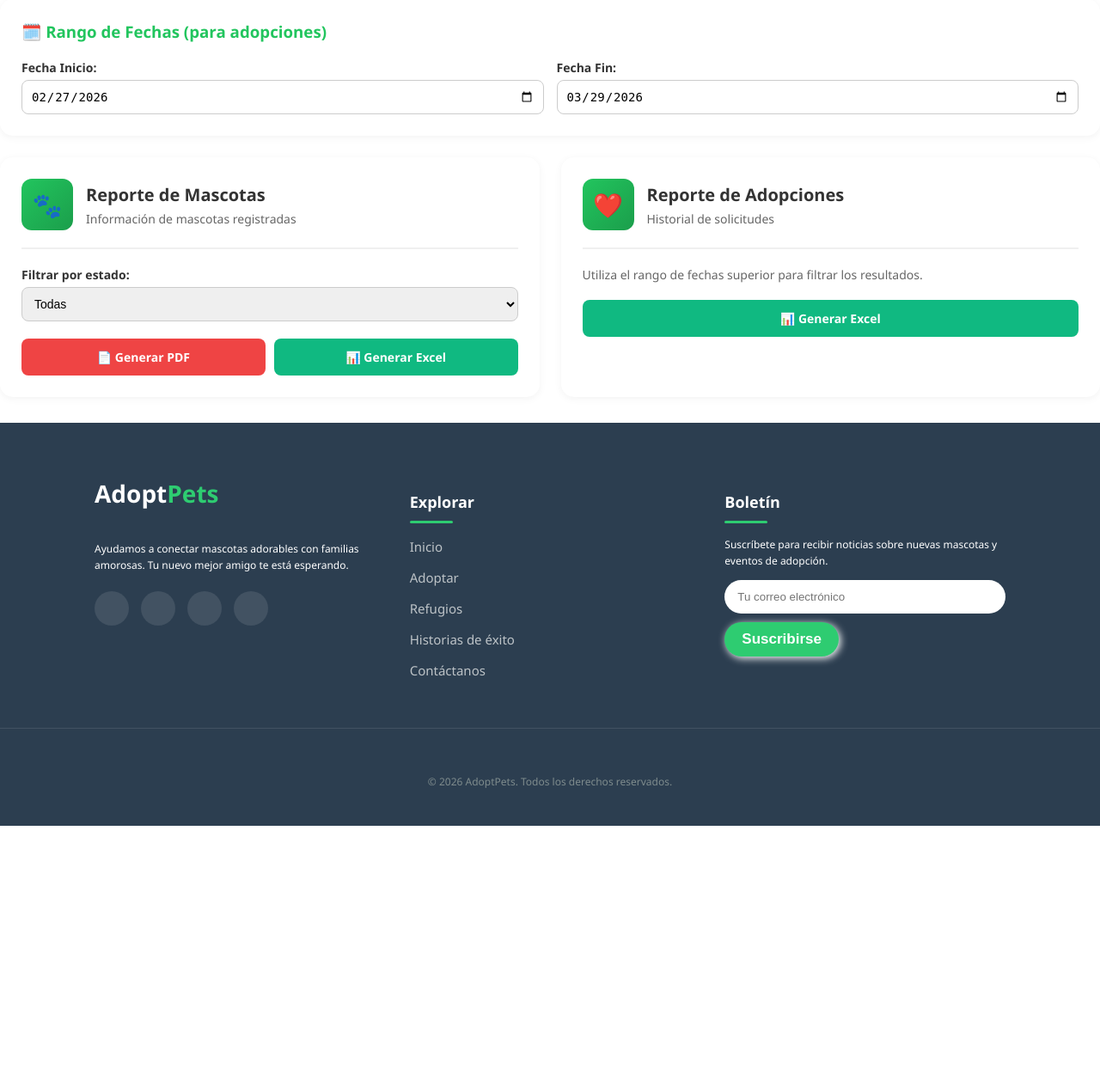
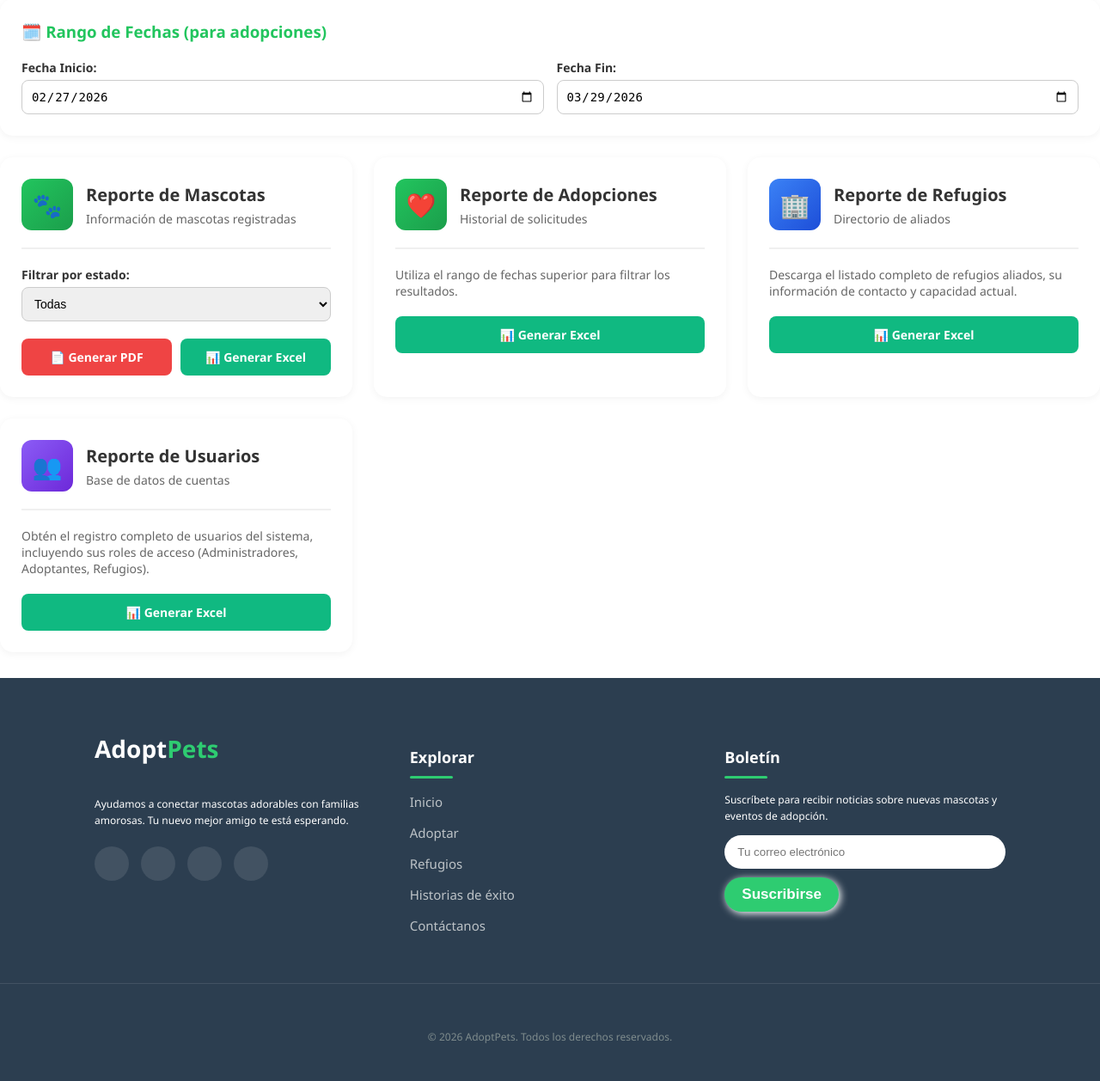
Before and after one commit to HayAky/AdoptPets-PYTHON, a Django app: page /reportes/panel/ in a window 1280 px wide. Shown: the part 442-1700 px from the top of the page at 86% size. Before the commit the page ends 1403 px from the top, so only its background shows below. Run offline with Django 5.2, Linux system fonts and the light colour scheme; the visitor is signed in with stand-in values (Sample User, id 1).

Commit message:
actualizacion de repo

```diff
--- a/adopciones/templates/adopciones/admin_detalle.html
+++ b/adopciones/templates/adopciones/admin_detalle.html
@@ -4,6 +4,7 @@
 {% block title %}Detalle de Adopción - AdoptPets{% endblock %}
 
 {% block extra_css %}
+    {{ block.super }}
     <link href="{% static 'css/admin_listas.css' %}" rel="stylesheet">
     <style>
         .detail-grid { display: grid; grid-template-columns: 1fr 1fr; gap: 30px; margin-bottom: 30px; }
--- a/adopciones/templates/adopciones/admin_lista.html
+++ b/adopciones/templates/adopciones/admin_lista.html
@@ -4,6 +4,7 @@
 {% block title %}Gestión de Adopciones - AdoptPets{% endblock %}
 
 {% block extra_css %}
+    {{ block.super }}
     <link href="{% static 'css/admin_listas.css' %}" rel="stylesheet">
 {% endblock %}
 
--- a/blog/templates/blog/admin_lista.html
+++ b/blog/templates/blog/admin_lista.html
@@ -2,7 +2,10 @@
 {% load static %}
 
 {% block title %}Gestión de Blogs - AdoptPets{% endblock %}
-{% block extra_css %}<link href="{% static 'css/admin_listas.css' %}" rel="stylesheet">{% endblock %}
+{% block extra_css %}
+    {{ block.super }}
+    <link href="{% static 'css/admin_listas.css' %}" rel="stylesheet">
+{% endblock %}
 
 {% block content %}
 <div class="admin-layout">
--- a/reportes/templates/reportes/reportes.html
+++ b/reportes/templates/reportes/reportes.html
@@ -4,6 +4,7 @@
 {% block title %}Reportes - AdoptPets{% endblock %}
 
 {% block extra_css %}
+    {{ block.super }}
     <style>
         .page-header { background: white; padding: 25px 30px; border-radius: 15px; margin-bottom: 25px; box-shadow: 0 2px 10px rgba(0,0,0,0.05); }
         .page-header h1 { color: #22C55E; font-size: 28px; margin-bottom: 10px; }
@@ -86,12 +87,43 @@
                     </div>
                 </div>
 
+
+
                 <p style="color: #666; font-size: 14px; margin: 15px 0;">Utiliza el rango de fechas superior para filtrar los resultados.</p>
 
                 <div class="button-group">
                     <a href="#" class="btn btn-excel" onclick="descargarAdopcionesExcel()">📊 Generar Excel</a>
                 </div>
             </div>
+
+            <div class="report-card">
+                <div class="report-header">
+                    <div class="report-icon" style="background: linear-gradient(135deg, #3b82f6 0%, #1d4ed8 100%);">🏢</div>
+                    <div class="report-title">
+                        <h3 style="margin-top: 0;">Reporte de Refugios</h3>
+                        <p style="margin: 0; color: #666; font-size: 14px;">Directorio de aliados</p>
+                    </div>
+                </div>
+                <p style="color: #666; font-size: 14px; margin: 15px 0;">Descarga el listado completo de refugios aliados, su información de contacto y capacidad actual.</p>
+                <div class="button-group">
+                    <a href="{% url 'reporte_refugios_excel' %}" class="btn btn-excel">📊 Generar Excel</a>
+                </div>
+            </div>
+
+            <div class="report-card">
+                <div class="report-header">
+                    <div class="report-icon" style="background: linear-gradient(135deg, #8b5cf6 0%, #6d28d9 100%);">👥</div>
+                    <div class="report-title">
+                        <h3 style="margin-top: 0;">Reporte de Usuarios</h3>
+                        <p style="margin: 0; color: #666; font-size: 14px;">Base de datos de cuentas</p>
+                    </div>
+                </div>
+                <p style="color: #666; font-size: 14px; margin: 15px 0;">Obtén el registro completo de usuarios del sistema, incluyendo sus roles de acceso (Administradores, Adoptantes, Refugios).</p>
+                <div class="button-group">
+                    <a href="{% url 'reporte_usuarios_excel' %}" class="btn btn-excel">📊 Generar Excel</a>
+                </div>
+            </div>
+
         </div>
     </main>
 </div>
--- a/reportes/urls.py
+++ b/reportes/urls.py
@@ -11,4 +11,10 @@ urlpatterns = [
 
     # Descargas PDF
     path('mascotas/pdf/', views.reporte_mascotas_pdf, name='reporte_mascotas_pdf'),
+# ... debajo de las descargas que ya tenías ...
+    path('refugios/excel/', views.reporte_refugios_excel, name='reporte_refugios_excel'),
+    path('usuarios/excel/', views.reporte_usuarios_excel, name='reporte_usuarios_excel'),
+        path('adopciones/pdf/', views.reporte_adopciones_pdf, name='reporte_adopciones_pdf'),
+    path('refugios/pdf/', views.reporte_refugios_pdf, name='reporte_refugios_pdf'),
+    path('usuarios/pdf/', views.reporte_usuarios_pdf, name='reporte_usuarios_pdf'),
 ]
--- a/reportes/views.py
+++ b/reportes/views.py
@@ -124,3 +124,128 @@ def reporte_mascotas_pdf(request):
 
     p.save()
     return response
+
+
+# ==========================================
+# 4. GENERADORES FALTANTES (REFUGIOS Y USUARIOS)
+# ==========================================
+@roles_permitidos(['ADMIN'])
+def reporte_refugios_excel(request):
+    response = HttpResponse(content_type='text/csv')
+    response['Content-Disposition'] = 'attachment; filename="reporte_refugios.csv"'
+    response.write(u'\ufeff'.encode('utf8'))  # Soporte para tildes
+    writer = csv.writer(response)
+
+    # Encabezados
+    writer.writerow(['ID', 'Nombre de Fundación', 'Localidad', 'Teléfono', 'Email', 'Capacidad Máxima', 'Estado'])
+
+    for r in Refugio.objects.all():
+        estado = "Activo" if r.activo else "Inactivo"
+        writer.writerow([r.id_refugio, r.nombre_refugio, r.localidad, r.telefono, r.email, r.capacidad_maxima, estado])
+
+    return response
+
+
+@roles_permitidos(['ADMIN'])
+def reporte_usuarios_excel(request):
+    response = HttpResponse(content_type='text/csv')
+    response['Content-Disposition'] = 'attachment; filename="reporte_usuarios.csv"'
+    response.write(u'\ufeff'.encode('utf8'))
+    writer = csv.writer(response)
+
+    # Encabezados
+    writer.writerow(['ID', 'Nombre', 'Apellido', 'Cédula', 'Email', 'Teléfono', 'Roles'])
+
+    for u in Usuario.objects.all():
+        # Juntamos los roles en un solo texto (Ej: "ADMIN, REFUGIO")
+        roles = ", ".join([rol.nombre_rol for rol in u.roles.all()])
+        writer.writerow([u.id, u.nombre, u.apellido, u.cedula, u.email, u.telefono, roles])
+
+    return response
+
+
+from reportlab.lib.pagesizes import letter
+from reportlab.pdfgen import canvas
+
+
+@roles_permitidos(['ADMIN'])
+def reporte_adopciones_pdf(request):
+    fecha_inicio = request.GET.get('fechaInicio')
+    fecha_fin = request.GET.get('fechaFin')
+
+    response = HttpResponse(content_type='application/pdf')
+    response['Content-Disposition'] = 'inline; filename="reporte_adopciones.pdf"'
+    p = canvas.Canvas(response, pagesize=letter)
+
+    p.setFont("Helvetica-Bold", 16)
+    p.drawString(50, 750, "Reporte de Adopciones - AdoptPets")
+    p.line(50, 740, 550, 740)
+
+    adopciones = Adopcion.objects.all()
+    if fecha_inicio and fecha_fin:
+        adopciones = adopciones.filter(fecha_solicitud__range=[fecha_inicio, fecha_fin])
+        p.setFont("Helvetica", 10)
+        p.drawString(50, 725, f"Periodo: {fecha_inicio} a {fecha_fin}")
+
+    y = 700
+    p.setFont("Helvetica", 10)
+    for a in adopciones:
+        texto = f"Fecha: {a.fecha_solicitud.strftime('%Y-%m-%d')} | Mascota: {a.mascota.nombre} | Adoptante: {a.adoptante.nombre} {a.adoptante.apellido} | Estado: {a.estado_adopcion}"
+        p.drawString(50, y, texto)
+        y -= 20
+        if y < 50:
+            p.showPage()
+            y = 750
+
+    p.save()
+    return response
+
+
+@roles_permitidos(['ADMIN'])
+def reporte_refugios_pdf(request):
+    response = HttpResponse(content_type='application/pdf')
+    response['Content-Disposition'] = 'inline; filename="reporte_refugios.pdf"'
+    p = canvas.Canvas(response, pagesize=letter)
+
+    p.setFont("Helvetica-Bold", 16)
+    p.drawString(50, 750, "Directorio de Refugios Aliados")
+    p.line(50, 740, 550, 740)
+
+    y = 710
+    p.setFont("Helvetica", 10)
+    for r in Refugio.objects.all():
+        estado = "ACTIVO" if r.activo else "INACTIVO"
+        texto = f"[{estado}] {r.nombre_refugio} | Loc: {r.localidad} | Tel: {r.telefono}"
+        p.drawString(50, y, texto)
+        y -= 20
+        if y < 50:
+            p.showPage()
+            y = 750
+
+    p.save()
+    return response
+
+
+@roles_permitidos(['ADMIN'])
+def reporte_usuarios_pdf(request):
+    response = HttpResponse(content_type='application/pdf')
+    response['Content-Disposition'] = 'inline; filename="reporte_usuarios.pdf"'
+    p = canvas.Canvas(response, pagesize=letter)
+
+    p.setFont("Helvetica-Bold", 16)
+    p.drawString(50, 750, "Listado de Usuarios del Sistema")
+    p.line(50, 740, 550, 740)
+
+    y = 710
+    p.setFont("Helvetica", 10)
+    for u in Usuario.objects.all():
+        roles = ", ".join([rol.nombre_rol for rol in u.roles.all()])
+        texto = f"{u.nombre} {u.apellido} | Email: {u.email} | Roles: {roles}"
+        p.drawString(50, y, texto)
+        y -= 20
+        if y < 50:
+            p.showPage()
+            y = 750
+
+    p.save()
+    return response
--- a/usuarios/templates/usuarios/admin_lista.html
+++ b/usuarios/templates/usuarios/admin_lista.html
@@ -4,6 +4,7 @@
 {% block title %}Gestión de Usuarios - AdoptPets{% endblock %}
 
 {% block extra_css %}
+    {{ block.super }}
     <link href="{% static 'css/admin_listas.css' %}" rel="stylesheet">
     <style>
         .stats-cards { display: grid; grid-template-columns: repeat(auto-fit, minmax(200px, 1fr)); gap: 20px; margin-bottom: 25px; }
```
Also changed, not shown: mascotas/templates/mascotas/admin_lista.html (+14 -0 lines), mascotas/views.py (+17 -5 lines), refugios/templates/refugios/admin_lista.html (+14 -0 lines), static/css/admin_sidebar.css (added, +26 -0 lines), .ai/mcp/mcp.json (added), static/css/dashboardadmin.css (line endings or trailing spaces), templates/admin_base.html (added).
